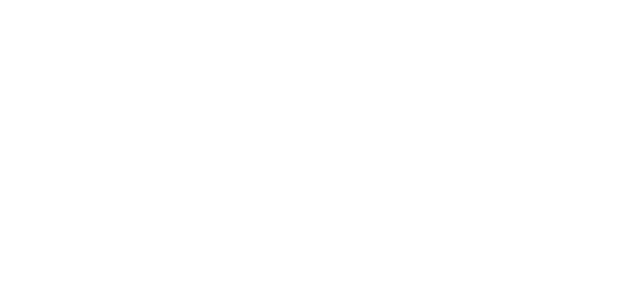
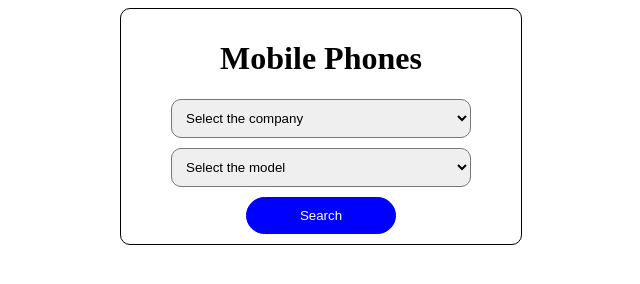
Before and after one commit to UmerF-exe/Mobile-Phones-Data-using-Objects, a plain HTML site: page index.html in a window 1280 px wide. Shown: the whole page, without its empty margins (319-959 px from the left). Drawn offline with Linux system fonts and the light colour scheme.

Commit message:
added HML and CSS

```diff
--- a/index.html
+++ b/index.html
@@ -7,6 +7,21 @@
     <link rel="stylesheet" href="style.css">
 </head>
 <body>
+    <div class="container">
+        <div class="display">
+            <h1>Mobile Phones</h1>
+            <select id="company">
+                <option value="Select the company">Select the company</option>
+            </select>
+            <select id="model">
+                <option value="Select the model">Select the model</option>
+            </select>
+            <button style="">Search</button>
+        </div>
+        <div class="result" id="result">
+
+        </div>
+    </div>
     <script src="app.js"></script>
 </body>
 </html>
--- a/style.css
+++ b/style.css
@@ -0,0 +1,12 @@
+.container{
+    width: 380px; height: auto; margin: 0 auto; padding: 10px; border: 1px solid black; border-radius: 10px;
+}
+.container>.display{
+    width: 100%; display: flex; flex-direction: column; justify-content: center; align-items: center;
+}
+.container>.display>select{
+    display: block; width: 300px; margin-bottom: 10px;padding: 10px; border-radius: 10px;
+}
+.container>.display>button{
+    width: 150px; padding: 10px; border: 1px solid blue; border-radius: 50px; background-color: blue; color: white; cursor: pointer;
+}
```
